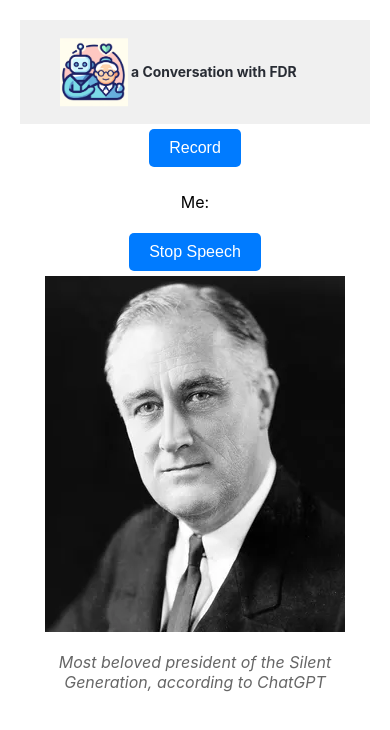
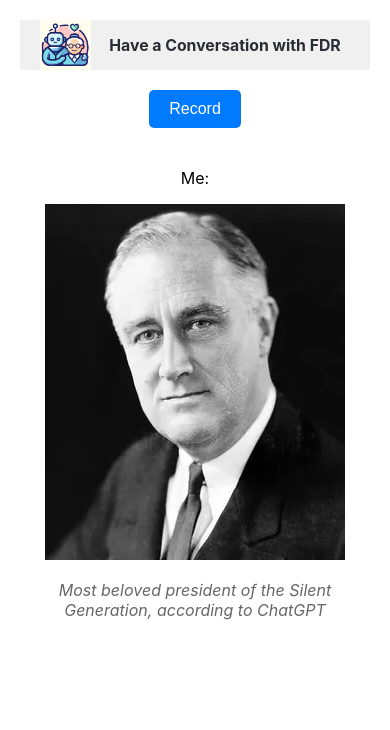
Before and after one commit to chriskeating603/elder-companion, a React (Create React App) app: page / in a window 390 px wide. Shown: the top 730 px of the page. Built offline with nearby package versions, Linux system fonts and the light colour scheme.

Commit message:
Add header + mobile styling

```diff
--- a/src/App.css
+++ b/src/App.css
@@ -4,13 +4,13 @@
 }
 
 .app-logo {
-  height: 8vh; /* Adjust the logo height to fit within the header */
+  height: 6vh; /* Adjust the logo height to fit within the header */
   position: absolute; /* Position it absolutely within the header */
-  left: 20px; /* Distance from the left edge of the header */
+  left: 10px; /* Distance from the left edge of the header */
   top: 50%; /* Start at the vertical center */
   transform: translateY(-50%); /* Shift it up by half its height to truly center it */
-  margin-right: 20px; /* Adds some space between the logo and the title */
-  margin-left: 20px; /* Adds some space from the left edge of the header */
+  margin-right: 10px; /* Adds some space between the logo and the title */
+  margin-left: 10px; /* Adds some space from the left edge of the header */
 }
 
 @media (prefers-reduced-motion: no-preference) {
@@ -61,10 +61,11 @@
   color: white; /* Text color */
   border: none; /* Removes the border */
   border-radius: 5px; /* Rounds the corners of the button */
-  margin: 5px; /* Adds some space around the button */
+  margin: 20px; /* Adds some space around the button */
   font-size: 16px; /* Adjust the font size as needed */
   transition: background-color 0.3s; /* Smooth transition for background color change */
   padding-bottom: 10px;
+
 }
 
 .record-btn:hover {
@@ -85,3 +86,26 @@
   justify-content: center; /* Horizontally center content */
   align-items: center; /* This is redundant here but included for clarity */
 }
+@media (max-width: 768px) {
+  .App-header {
+    padding: 5px 10px; /* Reduce padding on smaller screens */
+    height: auto; /* Let the header size adjust based on its content */
+  }
+
+  .app-logo {
+    height: 6vh; /* Reduce the logo size on smaller screens */
+    left: 10px; /* Reduce the space from the left edge of the header */
+    top: 50%;
+    transform: translateY(-50%);
+  }
+
+  .app-title {
+    font-size: calc(8px + 2vmin); /* Reduce the font size on smaller screens */
+  }
+
+  .title-container {
+    justify-content: center; /* Ensure the title is centered horizontally */
+    width: 100%; /* Take the full width to allow proper centering */
+    padding-left: 60px; /* Add padding to prevent text from overlapping the logo */
+  }
+}
--- a/src/App.js
+++ b/src/App.js
@@ -8,6 +8,7 @@ function App() {
   const [isRecording, setIsRecording] = useState(false);
   const [transcript, setTranscript] = useState('');
   const [fdrResponse, setFdrResponse] = useState('');
+  const [isSpeaking, setIsSpeaking] = useState(false); // Track if speech is active
   const speechSynthesisUtterance = useRef(null); // Ref to hold the speech synthesis utterance
 
   useEffect(() => {
@@ -37,15 +38,21 @@ function App() {
       console.log("Aaron voice not found, using default voice.");
     }
 
+    utterance.onend = () => {
+      setIsSpeaking(false);
+    };
+
     // Optionally, adjust the pitch and rate to try and deepen the voice
-    utterance.pitch = 0.7; // Lower the pitch more
+    utterance.pitch = 0.9; // Lower the pitch more
     utterance.rate = 0.8; // Slow down the rate a bit
 
+    setIsSpeaking(true);
     synth.speak(utterance);
   };
 
   const stopReadingAloud = () => {
     window.speechSynthesis.cancel();
+    setIsSpeaking(false);
   };
 
   const startRecording = () => {
@@ -106,10 +113,11 @@ function App() {
       <div className="response">
         <p>{fdrResponse}</p>
       </div>
-      {/* Add a button to stop the speech synthesis */}
-      <button className="record-btn" onClick={stopReadingAloud}>
-          Stop Speech
-        </button>
+      {isSpeaking && (
+        <button className="record-btn" onClick={stopReadingAloud}>
+            Stop Speech
+          </button>
+      )}
       <div className="element-wrapper">
         <img src={rooseveltImage} alt="Franklin D. Roosevelt" className="roosevelt-image"/>
         <p className="image-caption">Most beloved president of the Silent Generation, according to ChatGPT</p>
```
Also changed, not shown: public/manifest.json.
